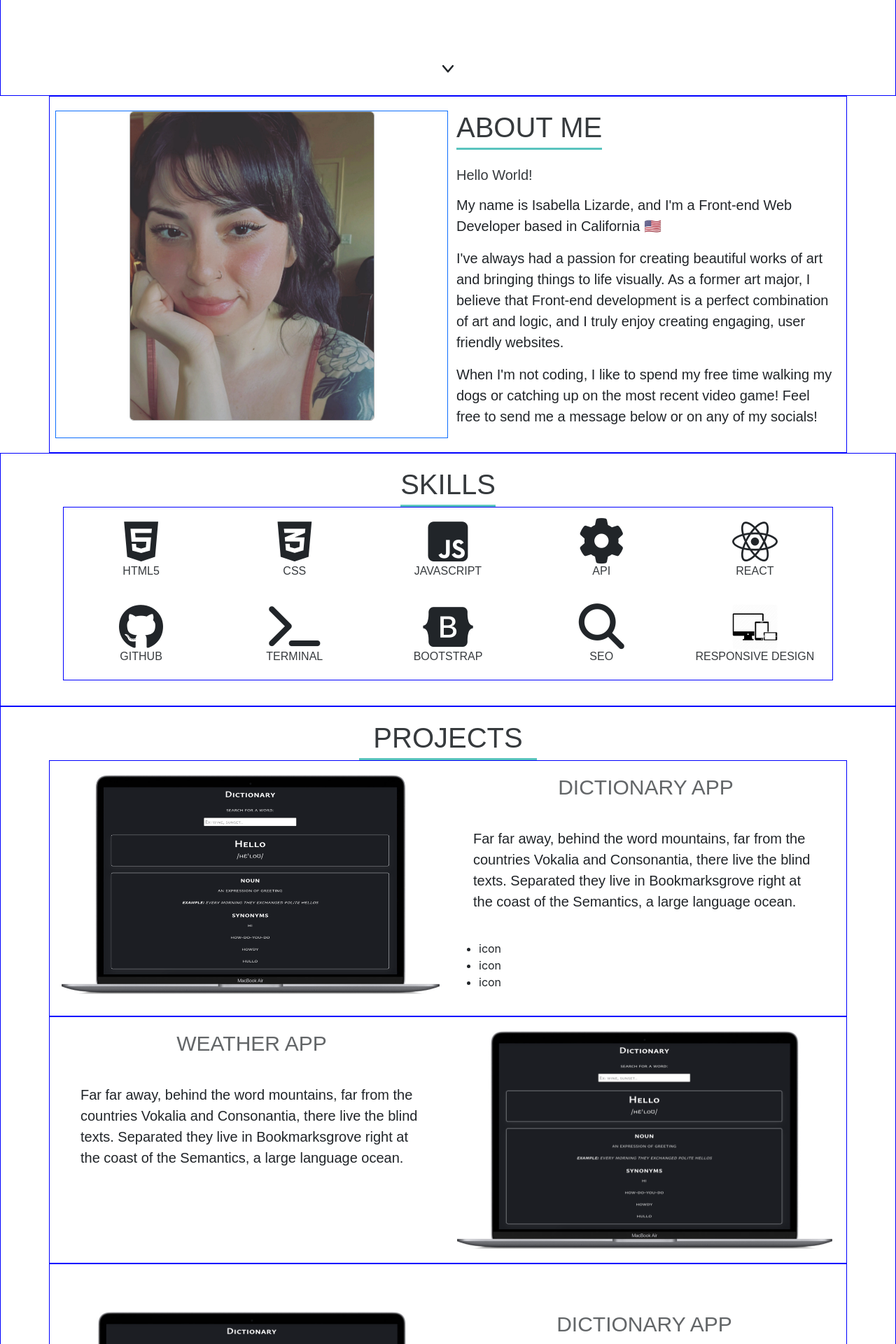
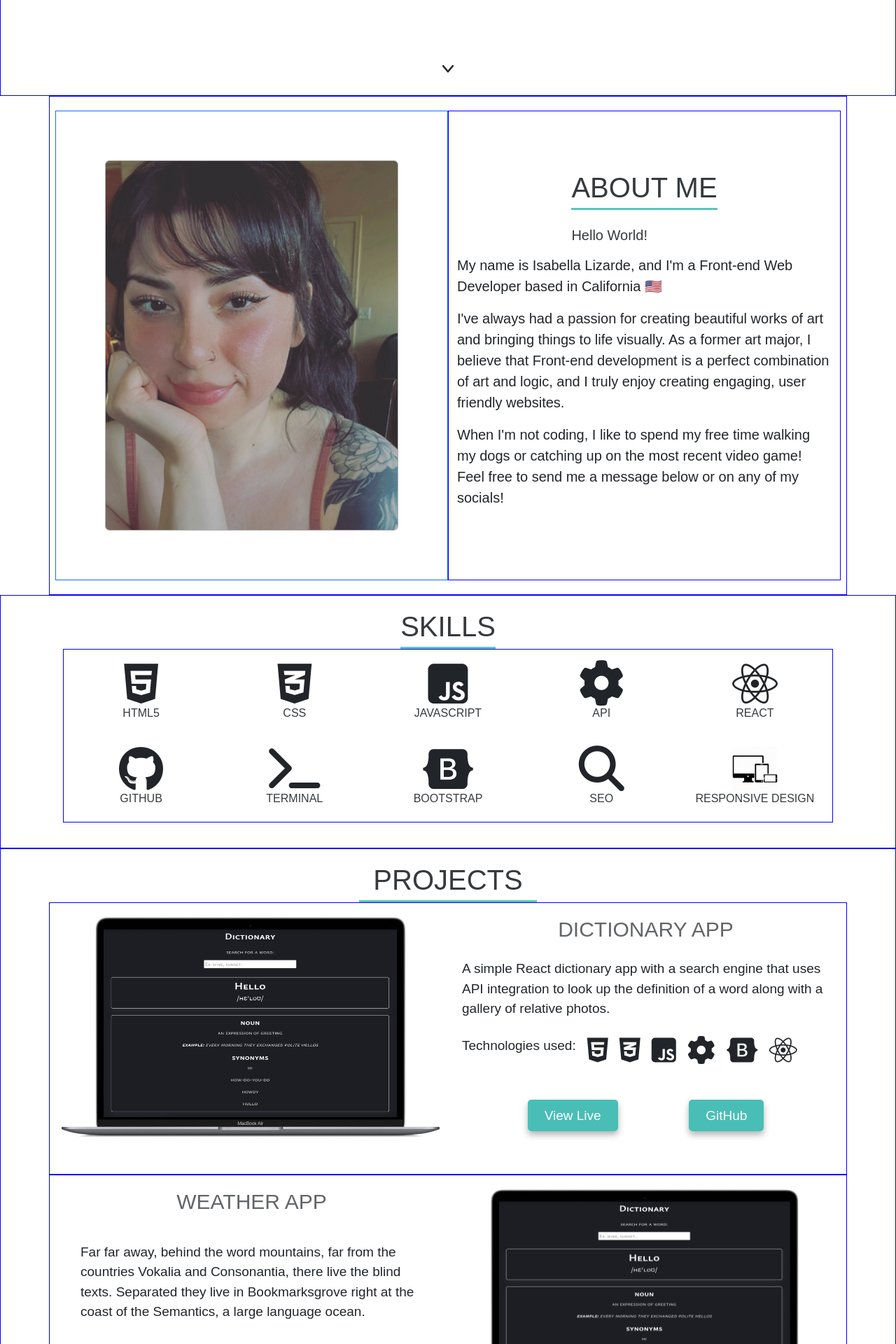
Before and after one commit to soybella/isabella-lizarde-portfolio, a React (Create React App) app: page / in a window 1280 px wide. Shown: the part 740-2660 px from the top of the page at 70% size. Built offline with nearby package versions, Linux system fonts and the light colour scheme; a web font is replaced by a local one.

Commit message:
Updated layout for portfolio sections

```diff
--- a/src/App.css
+++ b/src/App.css
@@ -139,14 +139,22 @@ img {
 
 .portfolio-project-image,
 .portfolio-profile-image {
-  display: flex;
-  justify-items: center;
-  margin: 0 auto;
   box-shadow: none;
 }
 
 .portfolio-profile-image {
-  width: 350px;
+  display: flex;
+  /* justify-content: center; */
+  /* align-items: center;  */
+  /* height: 100vh;
+  width: 500px; */
+}
+
+.portfolio-about-image {
+  /* padding-right: 50px; */
+  padding: 70px;
+  height: 100%;
+  max-width: 50%;
 }
 /*
 .portfolio-project-image {
@@ -157,28 +165,9 @@ img {
   width: 100%;
 } */
 
-.project-description h3 {
-  font-size: 30px;
-}
-
 /* .project-description p {
   position: absolute;
 } */
-
-.project-description {
-  display: flex;
-  justify-content: center;
-  align-items: center;
-  border-radius: 10px;
-  transition: 150ms ease-in-out;
-  /* width: 100%; */
-}
-
-.project-description:hover {
-  background: rgba(0, 0, 0, 0.8);
-  cursor: pointer;
-  /* color: white; */
-}
 
 /* .about-container {
   display: flex;
@@ -217,6 +206,15 @@ img {
   justify-content: center;
   border: 1px solid blue;
   /* overflow: hidden; */
+}
+
+.about-me-container {
+  display: flex;
+  justify-content: center;
+  align-items: center;
+  /* height: 100vh; */
+  flex-direction: column;
+  border: 1px solid blue;
 }
 
 /* .navigation-links {
@@ -295,19 +293,20 @@ img {
 
 .button-link {
   border-radius: 5px;
-  padding: 12px 24px;
+  padding: 16px 31px;
   text-transform: capitalize;
   text-decoration: none;
   background: var(--primary-color);
   color: white;
   box-shadow: var(--box-shadow);
+  font-size: 19px;
 }
 
-.work-inquiry-link {
+/* .work-inquiry-link {
   display: block;
   margin: 0 auto;
   width: fit-content;
-}
+} */
 
 .work-inquiry h1 {
   font-size: 48px;
@@ -325,8 +324,48 @@ img {
   width: 100%;
 }
 
+.Projects i {
+  font-size: 40px;
+}
+
+.project-description p {
+  font-size: 22px;
+}
+
+.project-button {
+  list-style: none;
+  padding: 16px;
+}
+
+.project-description h3 {
+  font-size: 30px;
+}
+
+.project-description {
+  display: flex;
+  justify-content: center;
+  align-items: center;
+  border-radius: 10px;
+  transition: 150ms ease-in-out;
+  /* width: 100%; */
+}
+
+.project-description:hover {
+  background: rgba(0, 0, 0, 0.8);
+  cursor: pointer;
+  /* color: white; */
+}
+
+/* .project-skills-icons {
+  padding-left: 0;
+} */
+
 .projects-container {
   border: 1px solid blue;
+  display: flex;
+  justify-content: center;
+  align-items: center;
+  /* height: 100vh; */
 }
 
 .project-header h3 {
@@ -336,10 +375,10 @@ img {
   opacity: 1;
 }
 
-.project-paragraph {
+/* .project-paragraph {
   font-size: 14px;
   margin-top: 10px;
-}
+} */
 
 .social-media ul {
   display: block;
@@ -367,10 +406,10 @@ img {
   aspect-ratio: 1 / 1;
 } */
 
-.vscode-icon {
+/* .vscode-icon {
   filter: brightness(300%) contrast(300%) grayscale(300%) invert(100%)
     saturate(300%);
-}
+} */
 
 .Skills h2 {
   margin: 0 auto;
@@ -488,6 +527,44 @@ img {
   }
 }
 
+@media (max-width: 1400px) {
+  .project-description p {
+    font-size: 19px;
+  }
+
+  .button-link {
+    /* border-radius: 5px; */
+    padding: 12px 24px;
+  }
+
+  /* .project-button a {
+    font-size: 35px;
+  } */
+}
+
+@media (max-width: 1200px) {
+  .project-description p {
+    font-size: 17px;
+  }
+
+  .project-description h3 {
+    margin: 0;
+  }
+
+  .project-button {
+    padding: 0;
+  }
+
+  .Projects i {
+    font-size: 30px;
+  }
+
+  .button-link {
+    /* border-radius: 5px; */
+    padding: 9px 15px;
+  }
+}
+
 @media (max-width: 990px) {
   body {
     justify-items: center;
@@ -580,21 +657,25 @@ img {
     width: auto;
   }
 
+  /* .button-link {
+    font-size: 12px;
+  } */
+
   /* .projects-container {
     width: 100%;
   } */
 
-  .work-header {
+  /* .work-header {
     display: block;
     width: 100%;
     text-align: center;
-  }
+  } */
 
-  .button-link {
+  /* .button-link {
     display: block;
     margin: 0 auto;
     width: fit-content;
-  }
+  } */
 
   .contact-info {
     max-width: 650px;
--- a/src/Main.js
+++ b/src/Main.js
@@ -7,16 +7,16 @@ import profilePhoto from "./images/temp-profile-image.JPG";
 export default function Main() {
   return (
     <div className="Main" id="about">
-      <div className="about-container container text-start">
+      <div className="about-container container">
         <div className="row">
-          <div className="col-lg-6 border border-primary d-none d-lg-block">
+          <div className="col-lg-6 text-end border border-primary portfolio-about-image d-none d-lg-block">
             <img
               src={profilePhoto}
               className="img-fluid rounded portfolio-profile-image"
               alt="Isabella Lizarde"
             />
           </div>
-          <div className="col-lg-6">
+          <div className="col-lg-6 about-me-container">
             <div className="about-header">
               <h2 className="mb-4 header">About Me</h2>
               <h5 className="mb-3">Hello World!</h5>
--- a/src/Projects.js
+++ b/src/Projects.js
@@ -16,17 +16,52 @@ export default function Projects() {
           </div>
           <div className="col-lg-6 d-none d-lg-block project-description">
             <h3 className="mb-3">Dictionary App</h3>
-            <p className="p-4">
-              Far far away, behind the word mountains, far from the countries
-              Vokalia and Consonantia, there live the blind texts. Separated
-              they live in Bookmarksgrove right at the coast of the Semantics, a
-              large language ocean.
+            <p className="p-2 m-0">
+              A simple React dictionary app with a search engine that uses API
+              integration to look up the definition of a word along with a
+              gallery of relative photos.
             </p>
-            <div className="project-skills-icons">
-              <ul>
-                <li>icon</li>
-                <li>icon</li>
-                <li>icon</li>
+            <div className="project-skills-icons pt-2">
+              <ul className="d-flex p-0 justify-content-start">
+                <p className="p-2">Technologies used: </p>
+                <li className="skills-icon p-2">
+                  <i className="fa-brands fa-html5"></i>
+                </li>
+                <li className="skills-icon p-2">
+                  <i className="fa-brands fa-css3-alt"></i>
+                </li>
+                <li className="skills-icon p-2">
+                  <i className="fa-brands fa-square-js"></i>
+                </li>
+                <li className="skills-icon p-2">
+                  <i className="fa-solid fa-gear"></i>
+                </li>
+                <li className="skills-icon p-2">
+                  <i className="fa-brands fa-bootstrap"></i>
+                </li>
+                <li className="skills-icon p-2">
+                  <i className="fa-brands fa-react"></i>
+                </li>
+              </ul>
+              <ul className="d-flex justify-content-evenly project-button">
+                <li className="project-button">
+                  <a
+                    href="mailto:isabellaj.lizarde@gmail.com"
+                    className="button-link work-inquiry-link"
+                    title="Work Inquiry"
+                  >
+                    View Live
+                  </a>
+                </li>
+                <li className="project-button">
+                  <a
+                    href="mailto:isabellaj.lizarde@gmail.com"
+                    className="button-link work-inquiry-link"
+                    title="Work Inquiry"
+                  >
+                    GitHub
+                  </a>
+                </li>
               </ul>
               {/* <a
                 href="#homepage"
```
